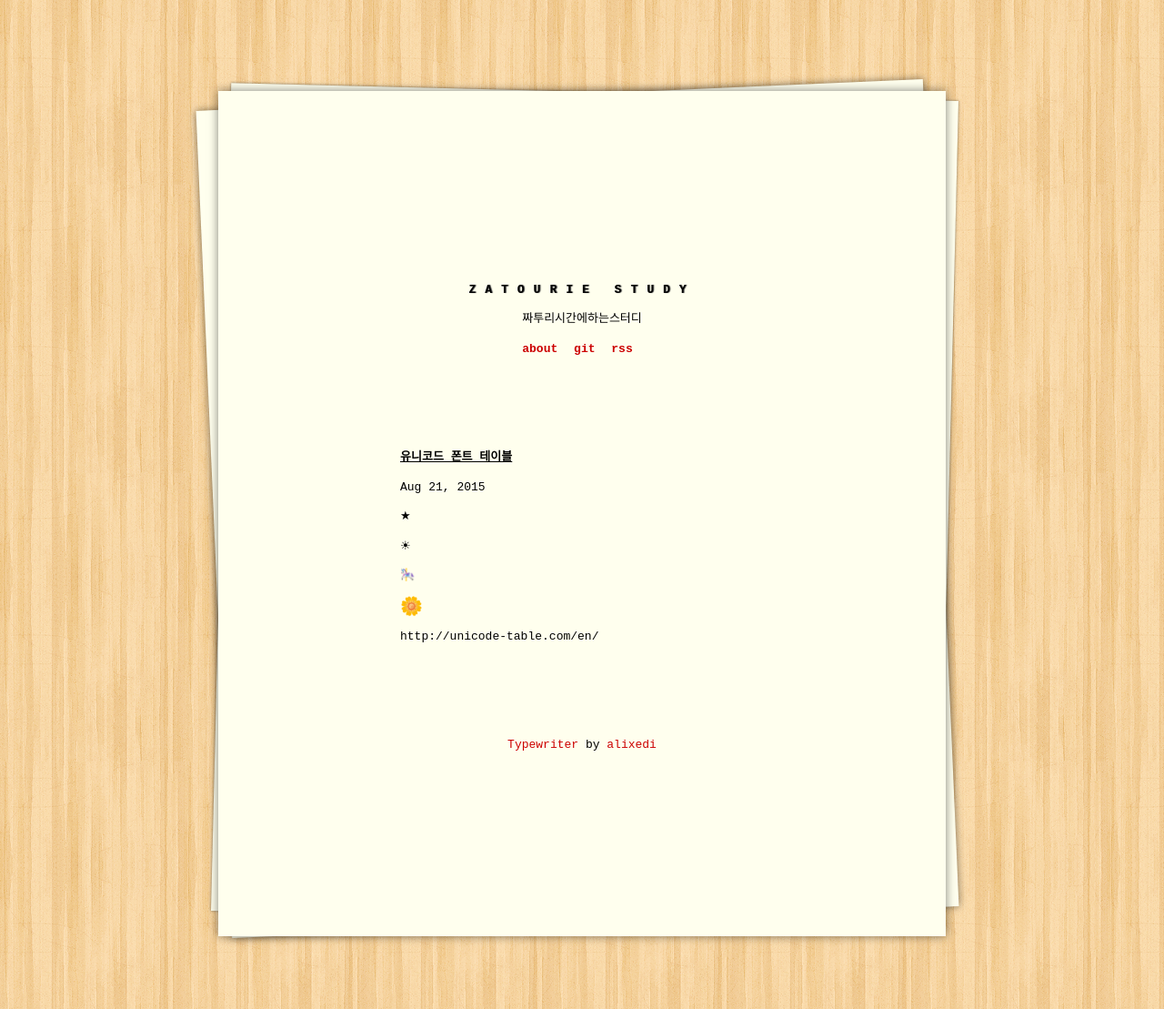
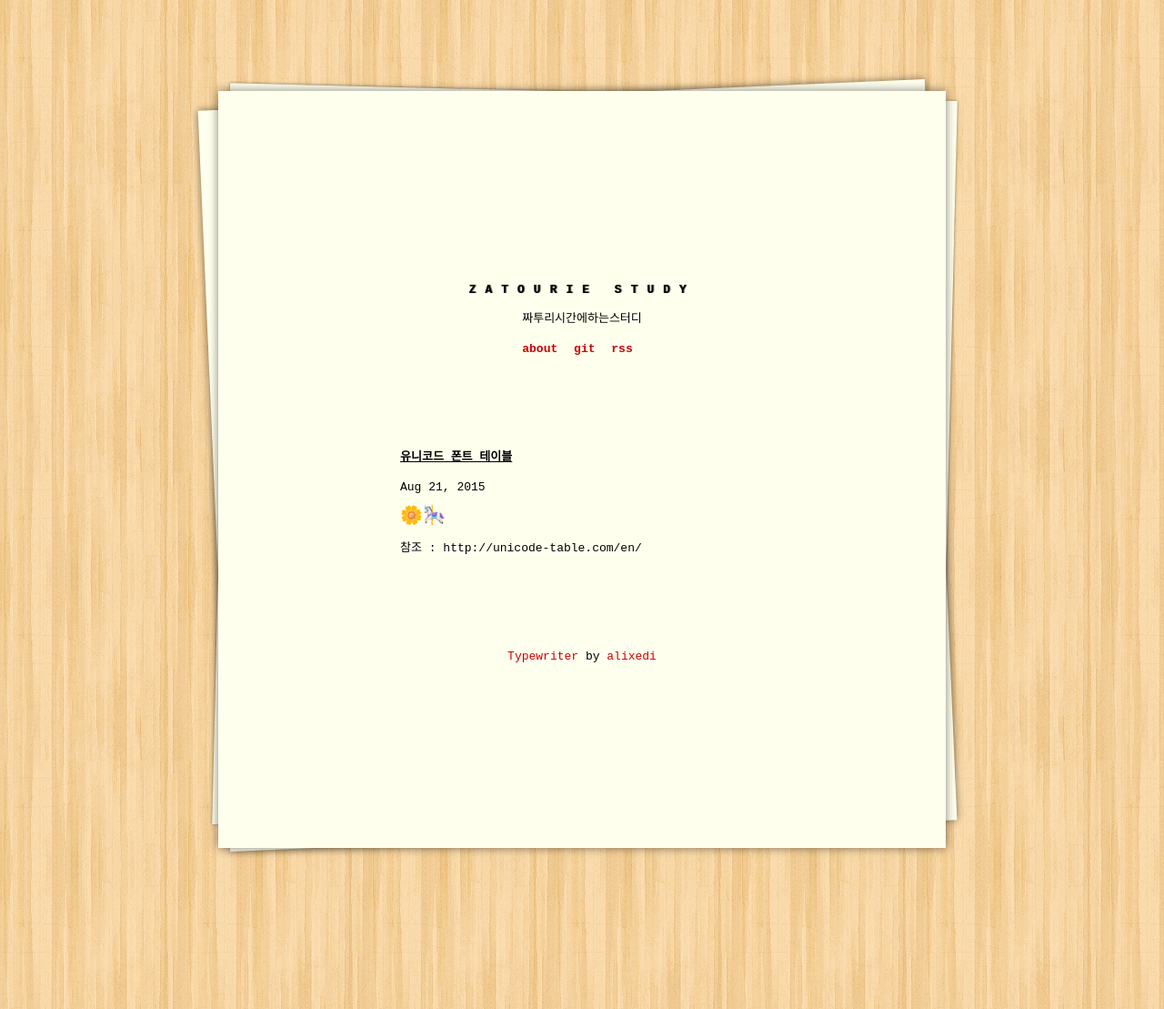
Before and after one commit to zatourie/zatourie.github.io, a Jekyll site: the page built from _posts/2015-08-21-unicode_table.md, in a window 1280 px wide. Shown: the whole page at 91% size. Built offline with Jekyll 4.4.1, drawn with Linux system fonts in a browser that asks for light colours.

Commit message:
Update 2015-08-21-unicode_table.md

```diff
--- a/_posts/2015-08-21-unicode_table.md
+++ b/_posts/2015-08-21-unicode_table.md
@@ -3,12 +3,6 @@ layout: post
 title: 유니코드 폰트 테이블
 ---
 
-&#9733;
+<span style="font-size:20px;">&#127804;&#127904;</span>
 
-&#9728;
-
-&#127904;
-
-<sub style="font-size:20px;">&#127804;</sub>
-
-http://unicode-table.com/en/
+참조 : http://unicode-table.com/en/
```
